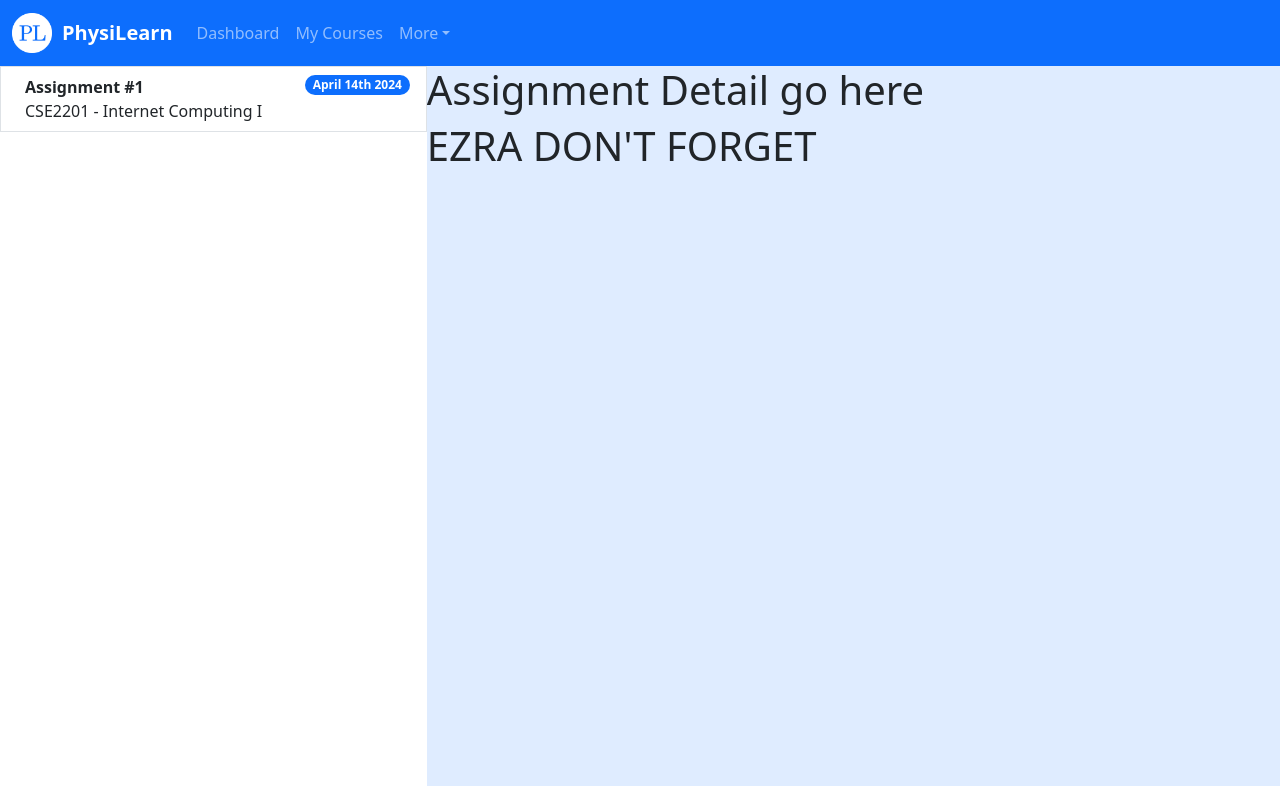
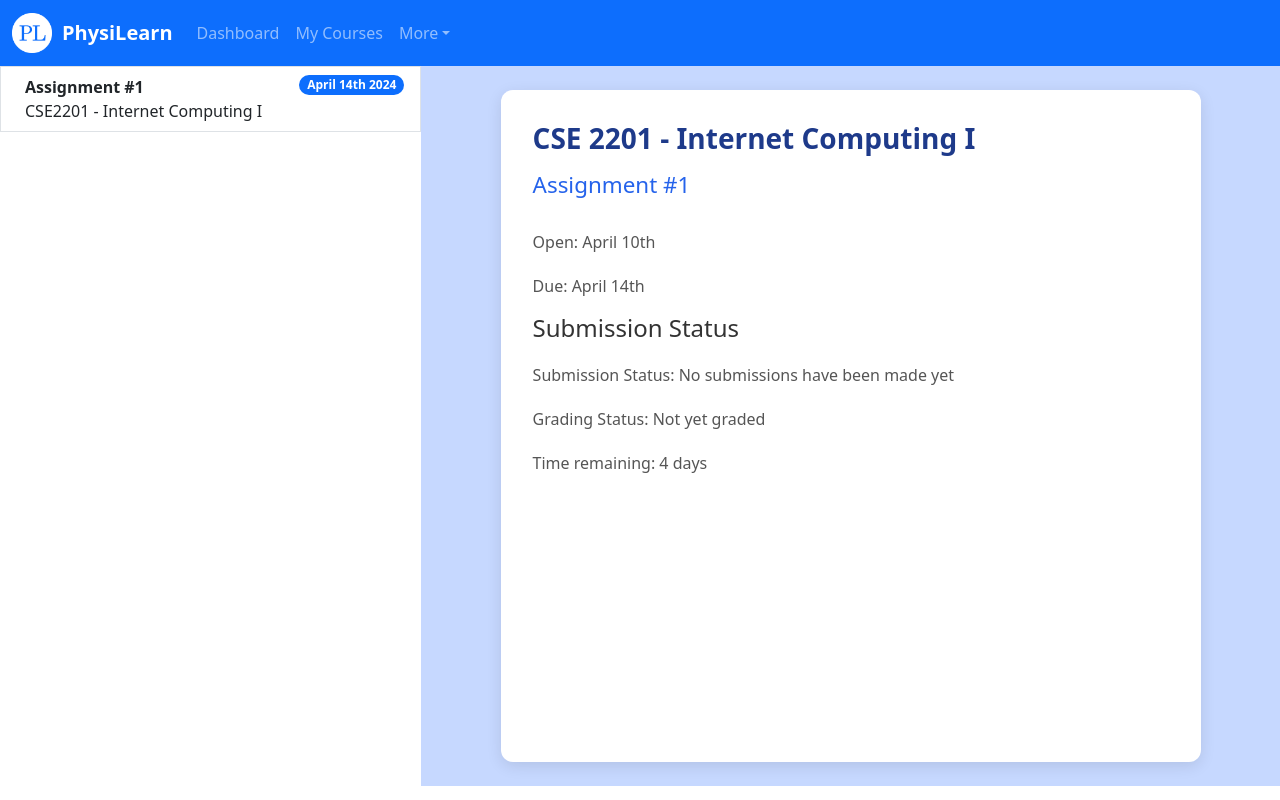
Before and after one commit to xbze3/PhysiLearn, a React (Vite) app in the folder physilearn-frontend/: page /dashboard in a window 1280 px wide. Built offline with nearby package versions, Linux system fonts and the light colour scheme; a web font is replaced by a local one.

Commit message:
Update assignment info styling

```diff
--- a/physilearn-frontend/src/components-css/AssignmentInfo.css
+++ b/physilearn-frontend/src/components-css/AssignmentInfo.css
@@ -1,4 +1,43 @@
+#assignment-info-box {
+    width: 100%;
+    background-color: #c6d8ff;
+    padding: 1.5rem;
+    display: flex;
+    justify-content: center;
+}
+
 #assignment-info-div {
-    background-color: rgb(223, 236, 255);
+    background-color: white;
+    border-radius: 12px;
+    box-shadow: 0 4px 15px rgba(0, 0, 0, 0.1);
+    padding: 2rem;
     width: 100%;
+    max-width: 700px;
+    display: flex;
+    flex-direction: column;
+    gap: 0.75rem;
 }
+
+#assignment-info-div h1 {
+    font-size: 1.5rem;
+    margin-bottom: 0.25rem;
+    color: #333;
+}
+
+#assignment-info-div p {
+    margin: 0.25rem 0;
+    font-size: 1rem;
+    color: #555;
+}
+
+#assignment-info-div h1:first-of-type {
+    font-size: 1.75rem;
+    font-weight: bold;
+    color: #1e3a8a;
+}
+
+#assignment-info-div h1:nth-of-type(2) {
+    font-size: 1.4rem;
+    color: #2563eb;
+    margin-bottom: 1rem;
+}
--- a/physilearn-frontend/src/components-css/AssignmentList.css
+++ b/physilearn-frontend/src/components-css/AssignmentList.css
@@ -4,6 +4,7 @@
     overflow-y: auto;
     overflow-x: hidden;
     -ms-overflow-style: none;
+    border-radius: 0px;
 }
 
 #assignment-list-group::-webkit-scrollbar {
@@ -17,7 +18,3 @@
 #assignment-item:hover {
     cursor: pointer;
 }
-
-#assignment-list-group {
-    border-radius: 0px;
-}
--- a/physilearn-frontend/src/components/AssignmentInfo.tsx
+++ b/physilearn-frontend/src/components/AssignmentInfo.tsx
@@ -2,9 +2,20 @@ import "../components-css/AssignmentInfo.css";
 
 function AssignmentInfo() {
     return (
-        <div id="assignment-info-div">
-            <h1>Assignment Detail go here</h1>
-            <h1>EZRA DON'T FORGET</h1>
+        <div id="assignment-info-box">
+            <div id="assignment-info-div">
+                <h1>CSE 2201 - Internet Computing I</h1>
+                <h1>Assignment #1</h1>
+
+                <p>Open: April 10th</p>
+                <p>Due: April 14th</p>
+
+                <h1>Submission Status</h1>
+
+                <p>Submission Status: No submissions have been made yet</p>
+                <p>Grading Status: Not yet graded</p>
+                <p>Time remaining: 4 days</p>
+            </div>
         </div>
     );
 }
```
